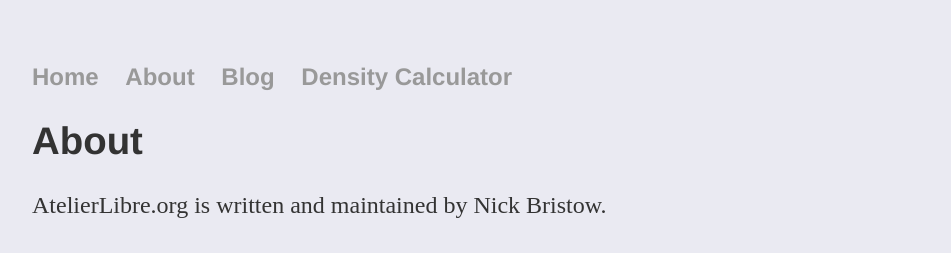
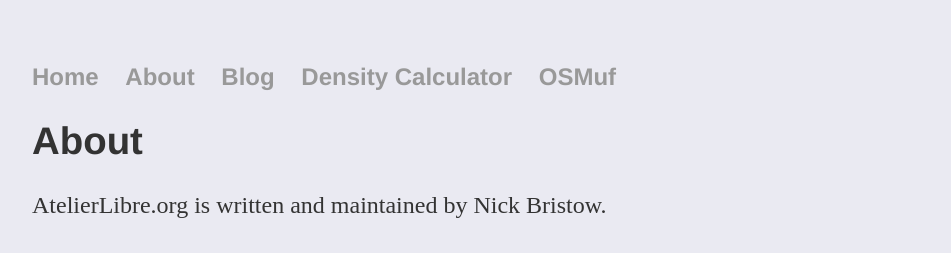
Before and after one commit to AtelierLibre/AtelierLibre.github.io, a Jekyll site: the page built from about/index.html, in a window 1280 px wide. Shown: the top 253 px of the page, without its empty margins (160-1111 px from the left). Built offline with Jekyll 4.4.1, drawn with Linux system fonts in a browser that asks for light colours; comment, search, counter and statistics services are not loaded.

Commit message:
adds OSMuf

```diff
--- a/_layouts/default.html
+++ b/_layouts/default.html
@@ -14,6 +14,7 @@
                     <li><a href="/about">About</a></li>
                     <li><a href="/blog">Blog</a></li>
                     <li><a href="/density_calculator">Density Calculator</a></li>
+                    <li><a href="/osmuf">OSMuf</a></li>
                 </ul>
             </nav>
 
```
